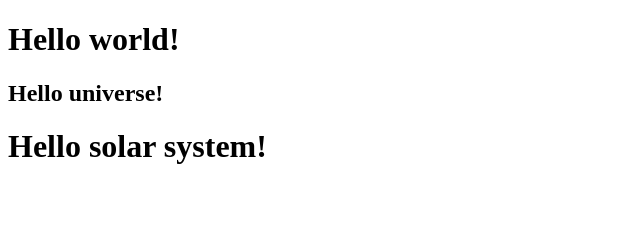
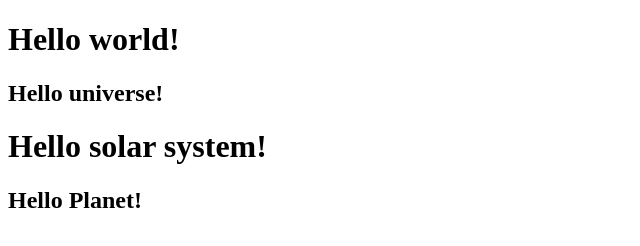
Before and after one commit to ishagupta1548/sampleRepo, a plain HTML site: page index.html in a window 1280 px wide. Shown: the whole page, without its empty margins (0-640 px from the left). Drawn offline with Linux system fonts and the light colour scheme.

Commit message:
Update index.html added hello planet

```diff
--- a/index.html
+++ b/index.html
@@ -9,5 +9,6 @@
     <h1> Hello world! </h1>
     <h2>Hello universe!</h2>
     <h1>Hello solar system!</h1>
+    <h2>Hello Planet!</h2>
 </body>
 </html>
```
